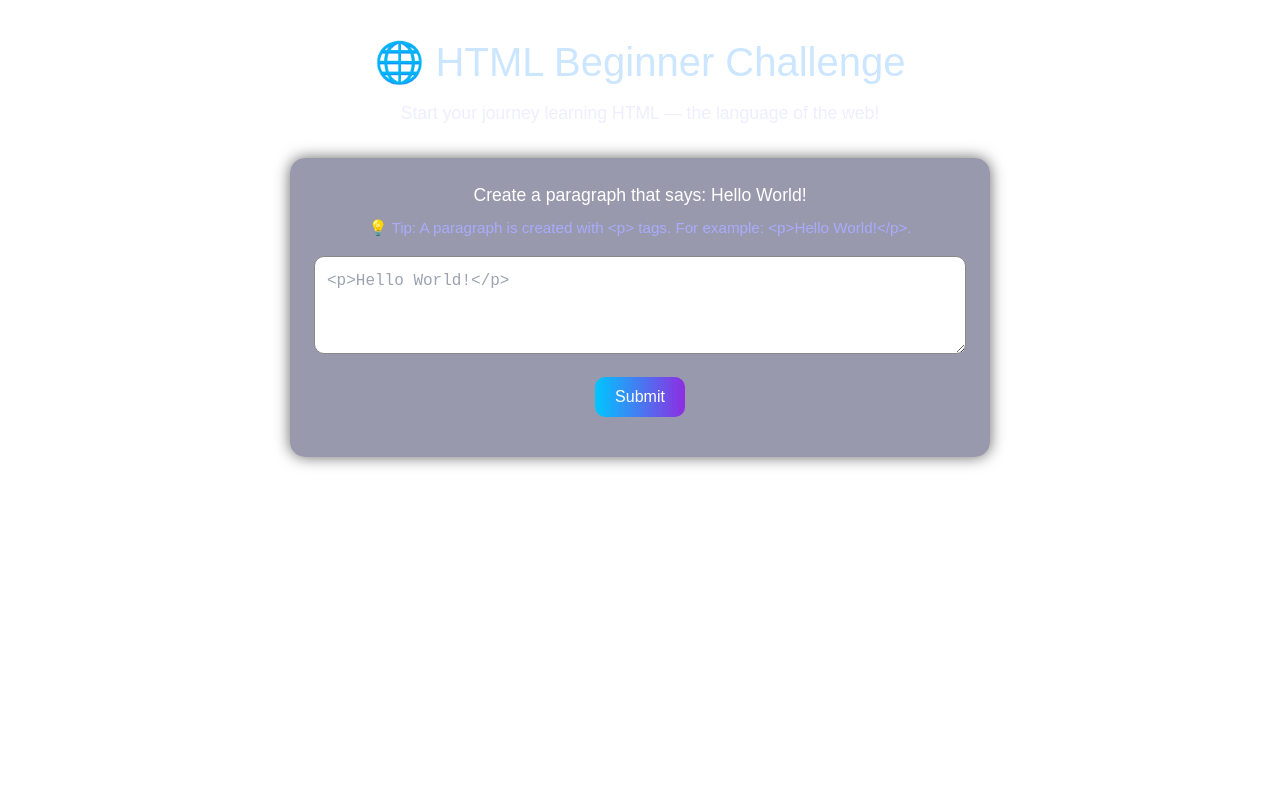
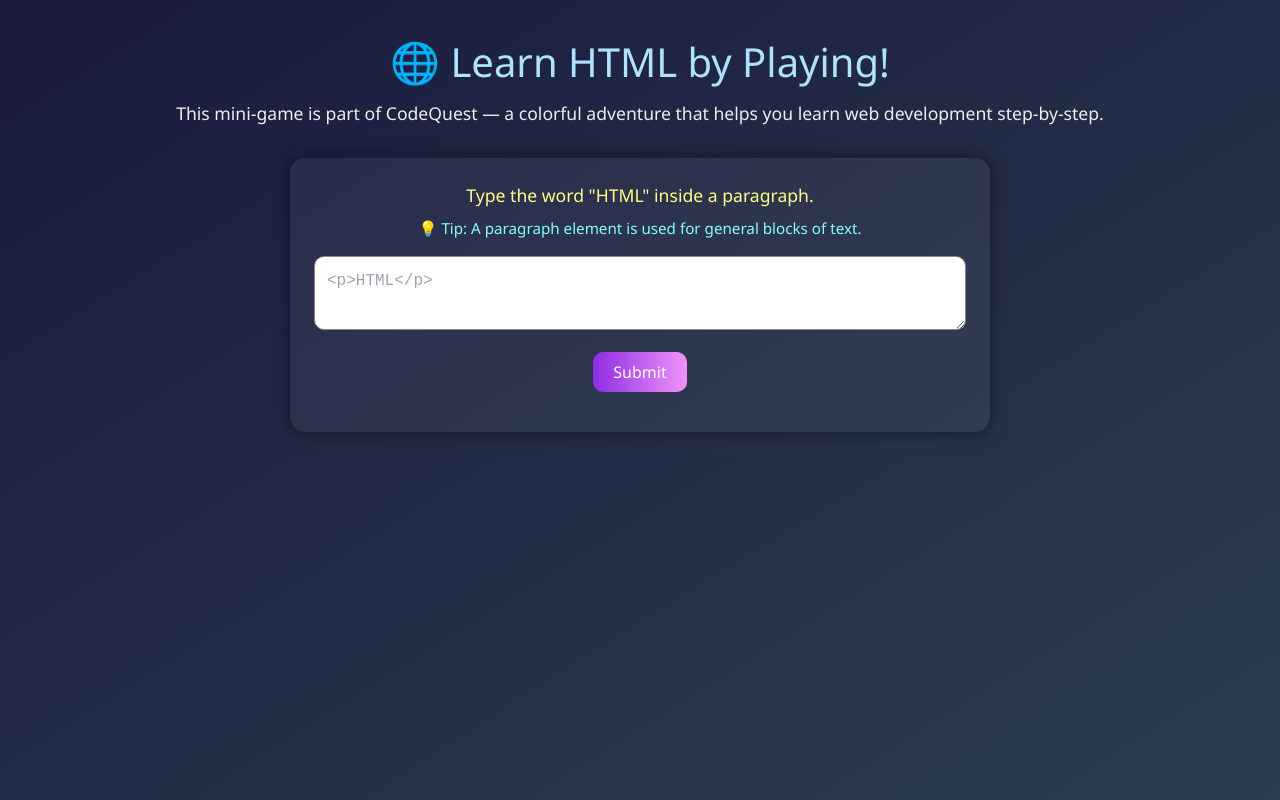
Before and after one commit to qoldfire/probable-octo-guide, a Next.js app: page /game in a window 1280 px wide. Both pictures are taken after a click on the button "Start Learning". Built offline with nearby package versions, Linux system fonts and the light colour scheme.

Commit message:
Update page.tsx

```diff
--- a/app/game/page.tsx
+++ b/app/game/page.tsx
@@ -1,7 +1,6 @@
 'use client';
 
 import { useState } from 'react';
-import Head from 'next/head';
 
 export default function GamePage() {
   const [step, setStep] = useState<'intro' | 'challenge' | 'complete'>('intro');
@@ -11,38 +10,26 @@
 
   const challenges = [
     {
-      instruction: 'Create a paragraph that says: Hello World!',
-      tip:
-        'A paragraph is created with <p> tags. For example: <p>Hello World!</p>.',
-      placeholder: '<p>Hello World!</p>',
-      check: (input: string) =>
-        /<p>\s*hello world\s*<\/p>/i.test(input),
+      instruction: 'Type the word "HTML" inside a paragraph.',
+      tip: 'A paragraph element is used for general blocks of text.',
+      failTip: 'Try wrapping the word with an element that shows paragraphs.',
+      placeholder: '<p>HTML</p>',
+      check: (input: string) => /<p>\s*html\s*<\/p>/i.test(input)
     },
     {
-      instruction: 'Make the word "Welcome" a main heading.',
-      tip:
-        'Headings are made with <h1> to <h6> tags. The biggest heading is <h1>. Example: <h1>Welcome</h1>.',
+      instruction: 'Show the word "Welcome" as a heading.',
+      tip: 'Headings help define sections with titles and come in different levels.',
+      failTip: 'Use a level one heading element to highlight important titles.',
       placeholder: '<h1>Welcome</h1>',
-      check: (input: string) =>
-        /<h1>\s*welcome\s*<\/h1>/i.test(input),
+      check: (input: string) => /<h1>\s*welcome\s*<\/h1>/i.test(input)
     },
     {
-      instruction: 'Create a link to https://example.com that says "Click Here".',
-      tip:
-        'Use <a> tag with href attribute. Example: <a href="https://example.com">Click Here</a>.',
-      placeholder: '<a href="https://example.com">Click Here</a>',
-      check: (input: string) =>
-        /<a\s+href=['"]https:\/\/example\.com['"]\s*>\s*click here\s*<\/a>/i.test(input),
-    },
-    {
-      instruction: 'Add a list with these items: Apple, Banana, Cherry.',
-      tip:
-        'Use <ul> for unordered list and <li> for list items. Example: <ul><li>Apple</li></ul>.',
-      placeholder:
-        '<ul>\n  <li>Apple</li>\n  <li>Banana</li>\n  <li>Cherry</li>\n</ul>',
-      check: (input: string) =>
-        /<ul>[\s\S]*<li>\s*apple\s*<\/li>[\s\S]*<li>\s*banana\s*<\/li>[\s\S]*<li>\s*cherry\s*<\/li>[\s\S]*<\/ul>/i.test(input),
-    },
+      instruction: 'Make a link that says "Go" and points to https://example.com.',
+      tip: 'Links connect pages using a tag with a destination URL.',
+      failTip: 'Use an anchor element and set its destination with the right attribute.',
+      placeholder: '<a href="https://example.com">Go</a>',
+      check: (input: string) => /<a\s+href=["']https:\/\/example\.com["']\s*>\s*go\s*<\/a>/i.test(input)
+    }
   ];
 
   const [currentIndex, setCurrentIndex] = useState(0);
@@ -51,7 +38,12 @@
   const handleSubmit = () => {
     if (current.check(inputValue.trim())) {
       setScore(score + 1);
-      setFeedback('✅ Awesome! You got it right.');
+      setFeedback('✅ Great job!');
+    } else {
+      setFeedback('❌ Try again. Hint: ' + current.failTip);
+      return;
+    }
+
     setTimeout(() => {
       setFeedback('');
       setInputValue('');
@@ -60,64 +52,58 @@
       } else {
         setStep('complete');
       }
-      }, 1400);
-    } else {
-      setFeedback('❌ Not quite. Tip: ' + current.tip);
-    }
+    }, 1200);
   };
 
   return (
-    <div className="wrapper" style={{ padding: '2rem', textAlign: 'center', color: '#fff' }}>
-      <Head>
-        <title>CodeQuest: Learn HTML Basics</title>
-      </Head>
-
-      <h1 style={{ fontSize: '2.5rem', marginBottom: '0.5rem', color: '#cce6ff' }}>
-        🌐 HTML Beginner Challenge
+    <div className="wrapper" style={{
+      padding: '2rem',
+      textAlign: 'center',
+      color: '#ffffff',
+      background: 'linear-gradient(to bottom right, #1a1a3d, #2c3e50)',
+      fontFamily: '"Segoe UI", Tahoma, Geneva, Verdana, sans-serif',
+      minHeight: '100vh'
+    }}>
+      <h1 style={{ fontSize: '2.5rem', marginBottom: '0.5rem', color: '#aee2ff' }}>
+        🌐 Learn HTML by Playing!
       </h1>
-      <p style={{ fontSize: '1.1rem', marginBottom: '2rem', color: '#eef' }}>
-        Start your journey learning HTML — the language of the web!
+      <p style={{ fontSize: '1.1rem', marginBottom: '2rem', color: '#eee' }}>
+        This mini-game is part of CodeQuest — a colorful adventure that helps you learn web development step-by-step.
       </p>
 
       {step === 'intro' && (
         <div>
-          <p style={{ fontSize: '1.2rem' }}>
-            You&apos;ll learn to write basic HTML tags step-by-step. Try your best, and have fun!
+          <p style={{ fontSize: '1.2rem', color: '#f0f8ff' }}>
+            Practice writing simple HTML code. It's interactive, beginner-friendly, and fun!
           </p>
-          <button
-            onClick={() => setStep('challenge')}
-            style={{
+          <button onClick={() => setStep('challenge')} style={{
             marginTop: '1rem',
             padding: '0.75rem 1.5rem',
             borderRadius: '10px',
-              background: '#6c5ce7',
+            background: 'linear-gradient(to right, #6c5ce7, #00cec9)',
             color: '#fff',
             fontSize: '1rem',
             cursor: 'pointer',
-            }}
-          >
-            Start Learning
-          </button>
+            border: 'none'
+          }}>Start Learning</button>
         </div>
       )}
 
       {step === 'challenge' && (
-        <div
-          style={{
-            background: 'rgba(0,0,50,0.4)',
+        <div style={{
+          background: 'rgba(255,255,255,0.05)',
           padding: '1.5rem',
           borderRadius: '15px',
           maxWidth: '700px',
           margin: '0 auto',
-            boxShadow: '0 0 15px rgba(0,0,0,0.6)',
-          }}
-        >
-          <p style={{ fontSize: '1.1rem', marginBottom: '0.5rem' }}>{current.instruction}</p>
-          <p style={{ fontSize: '0.95rem', marginBottom: '1rem', color: '#aaf' }}>💡 Tip: {current.tip}</p>
+          boxShadow: '0 0 15px rgba(0,0,0,0.5)'
+        }}>
+          <p style={{ fontSize: '1.1rem', marginBottom: '0.5rem', color: '#ffff88' }}>{current.instruction}</p>
+          <p style={{ fontSize: '0.95rem', marginBottom: '1rem', color: '#84ffff' }}>💡 Tip: {current.tip}</p>
           <textarea
             value={inputValue}
             onChange={(e) => setInputValue(e.target.value)}
-            rows={3}
+            rows={2}
             placeholder={current.placeholder}
             style={{
               width: '100%',
@@ -125,55 +111,42 @@
               borderRadius: '10px',
               border: '1px solid #888',
               fontSize: '1rem',
-              fontFamily: 'monospace',
-              resize: 'vertical',
+              fontFamily: 'monospace'
             }}
           />
           <br />
-          <button
-            onClick={handleSubmit}
-            style={{
+          <button onClick={handleSubmit} style={{
             marginTop: '1rem',
             padding: '0.5rem 1.25rem',
             borderRadius: '10px',
-              background: 'linear-gradient(to right, #00c6ff, #8e2de2)',
+            background: 'linear-gradient(to right, #8e2de2, #f093fb)',
             color: 'white',
             fontSize: '1rem',
             cursor: 'pointer',
-            }}
-          >
-            Submit
-          </button>
-          <p style={{ marginTop: '1rem', fontWeight: 'bold' }}>{feedback}</p>
+            border: 'none'
+          }}>Submit</button>
+          <p style={{ marginTop: '1rem', fontWeight: 'bold', color: '#ffb6c1' }}>{feedback}</p>
         </div>
       )}
 
       {step === 'complete' && (
         <div>
-          <p style={{ fontSize: '1.3rem' }}>🎉 Congratulations! You completed the beginner challenges.</p>
-          <p style={{ marginBottom: '1rem' }}>
-            Your score: {score} / {challenges.length}
-          </p>
-          <button
-            onClick={() => {
+          <p style={{ fontSize: '1.2rem', color: '#f5f5f5' }}>🎉 You did it!</p>
+          <p style={{ color: '#ffeaa7' }}>Your score: {score} / {challenges.length}</p>
+          <button onClick={() => {
             setScore(0);
             setCurrentIndex(0);
             setStep('challenge');
-              setFeedback('');
-              setInputValue('');
-            }}
-            style={{
+          }} style={{
             marginTop: '1rem',
             padding: '0.75rem 1.5rem',
             borderRadius: '10px',
-              background: '#8a2be2',
+            background: 'linear-gradient(to right, #00cec9, #6c5ce7)',
             color: '#fff',
             fontSize: '1rem',
             cursor: 'pointer',
-            }}
-          >
-            Try Again
-          </button>
+            border: 'none'
+          }}>Play Again</button>
         </div>
       )}
     </div>
```
Lines whose indentation alone changed are shown as unchanged.
